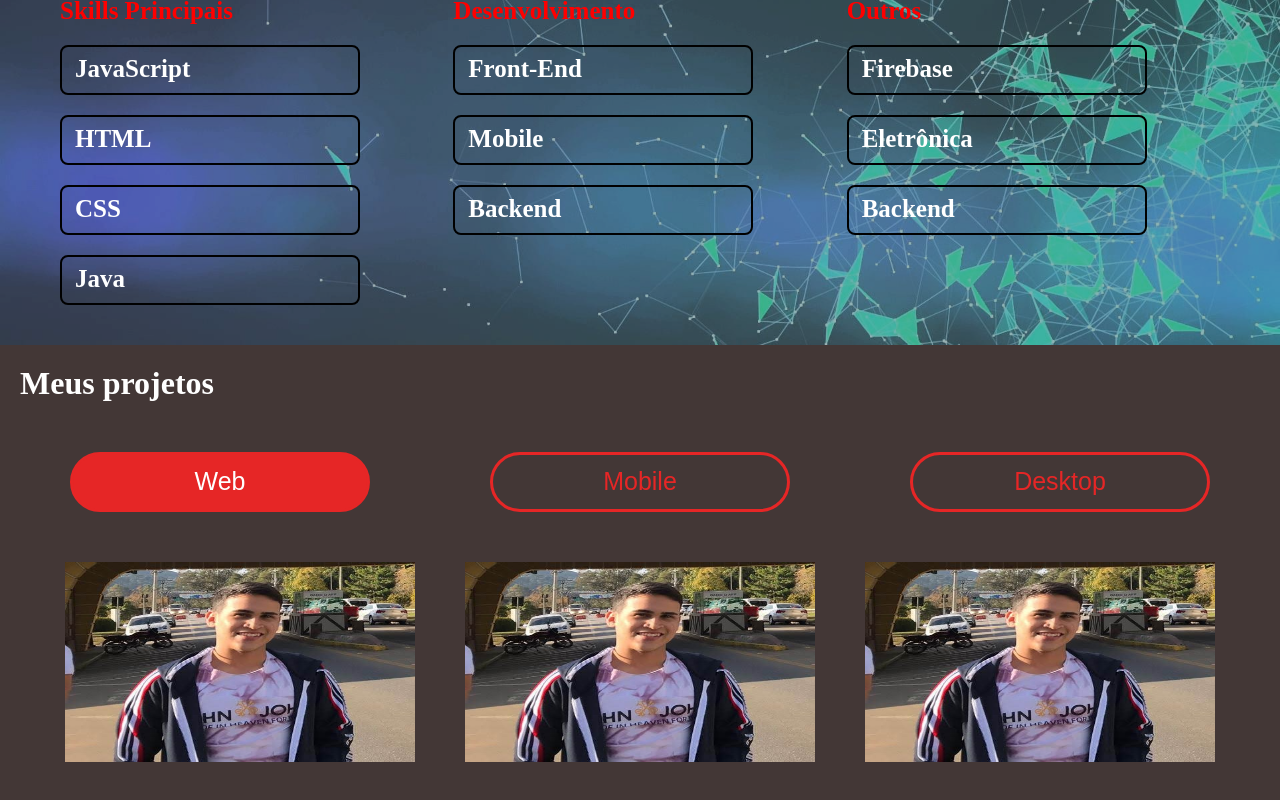
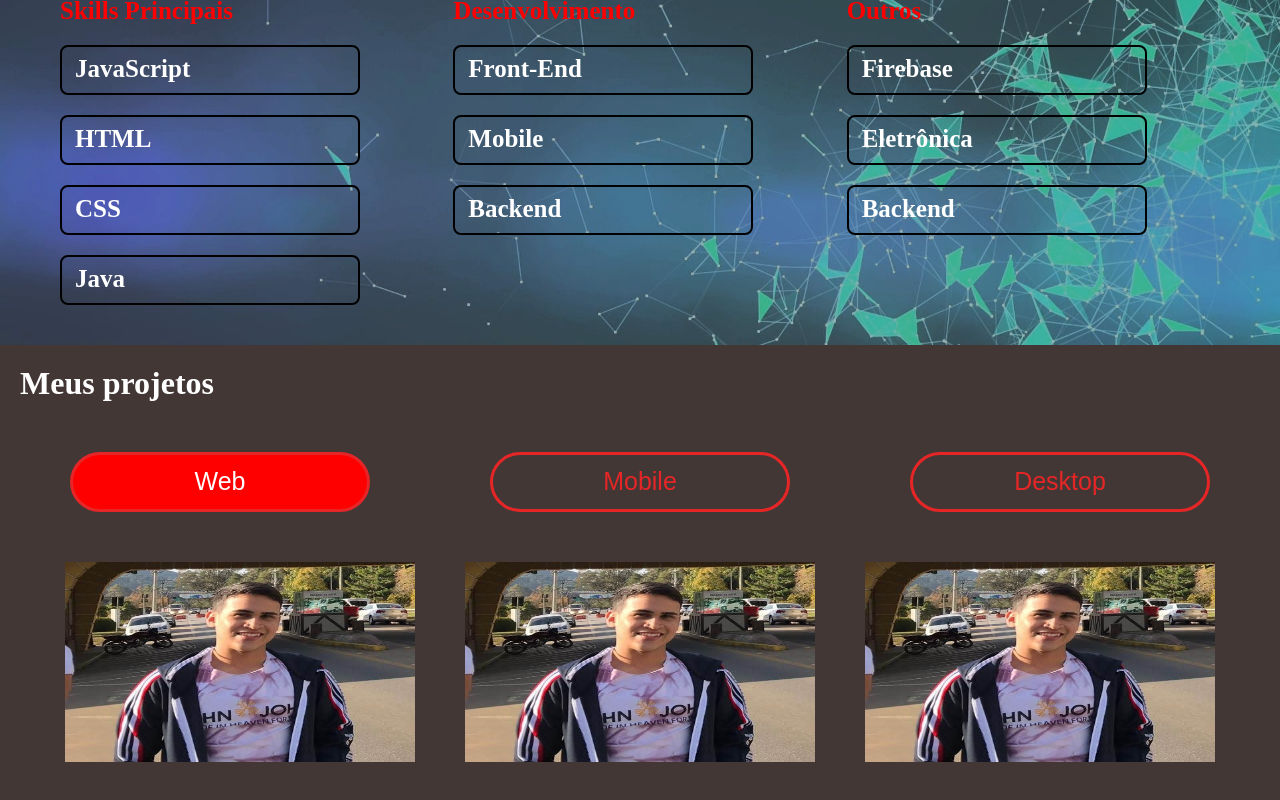
Before and after one commit to DanielSoaresRocha/my-portfolio, a React (Create React App) app: page / in a window 1280 px wide. Shown: the part 1453-2253 px from the top of the page. Built offline with nearby package versions, Linux system fonts and the light colour scheme.

Commit message:
adicionando animação no botão

```diff
--- a/src/pages/Home/index.js
+++ b/src/pages/Home/index.js
@@ -74,7 +74,7 @@ function Home () {
                 <div className='menu'>
                     <a href='#history'>História</a>
                     <a href='#skills'>Habilidades</a>
-                    <a href='#history'>Projetos</a>
+                    <a href='#projects'>Projetos</a>
                 </div>
             </header>
 
@@ -139,7 +139,7 @@ function Home () {
             </div>
 
             <div className='projects'>
-                <h1>Meus projetos</h1>
+                <h1 id='projects'>Meus projetos</h1>
                 <div className='groupButtons'>
                     <button id='web' onClick={handleClick} className='active'>Web</button>
                     <button id='mobile' onClick={handleClick}>Mobile</button>
--- a/src/pages/Home/styles.css
+++ b/src/pages/Home/styles.css
@@ -119,7 +119,6 @@
     padding: 20px;
     padding-top: 10px;
     padding-bottom: 10px;
-    background-color: rgba(0, 162, 255, 0.582);
     justify-content: center;
     font-size: 20px;
     color: white;
@@ -217,8 +216,17 @@
 }
 
 .containerHome .projects button.active{
-    background-color: rgb(230, 38, 38);
+    background-color: red;
     color: white;
+    animation: flashButton 1s ease;
+}
+
+@keyframes flashButton{
+    0%{
+       background-color: rgb(64, 185, 27);
+    }100%{
+       background-color: #433736;
+    }
 }
 
 .containerHome .projects ul{
```
